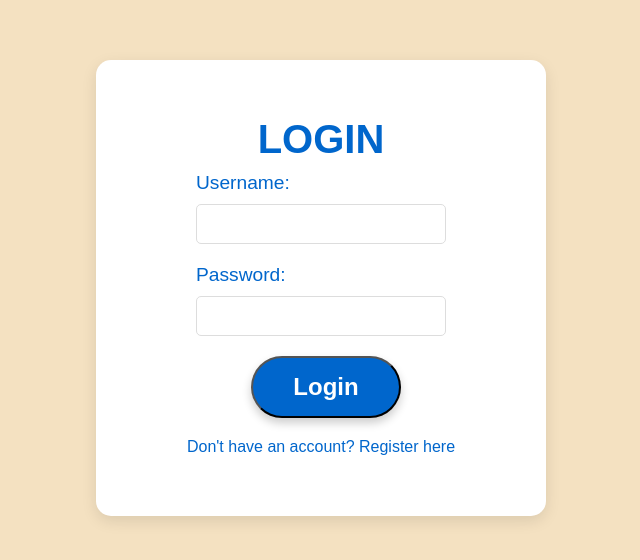
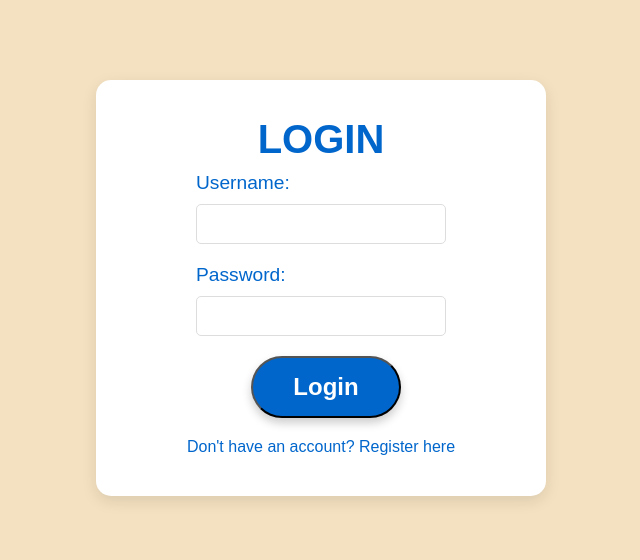
Before and after one commit to WilliamSmithWLS/Empty, a React (Create React App) app in the folder BeachDay-auth/client/: page /login in a window 1280 px wide. Shown: the part 112-672 px from the top of the page, without its empty margins (319-959 px from the left). Built offline with nearby package versions, Linux system fonts and the light colour scheme.

Commit message:
Update Login.css

```diff
--- a/BeachDay-auth/client/src/Login.css
+++ b/BeachDay-auth/client/src/Login.css
@@ -12,7 +12,7 @@
 
 .login-content {
   background-color: white;
-  padding: 30px;
+  padding: 10px;
   border-radius: 15px;
   box-shadow: 0px 5px 15px rgba(0, 0, 0, 0.1);
   width: 100%;
```
